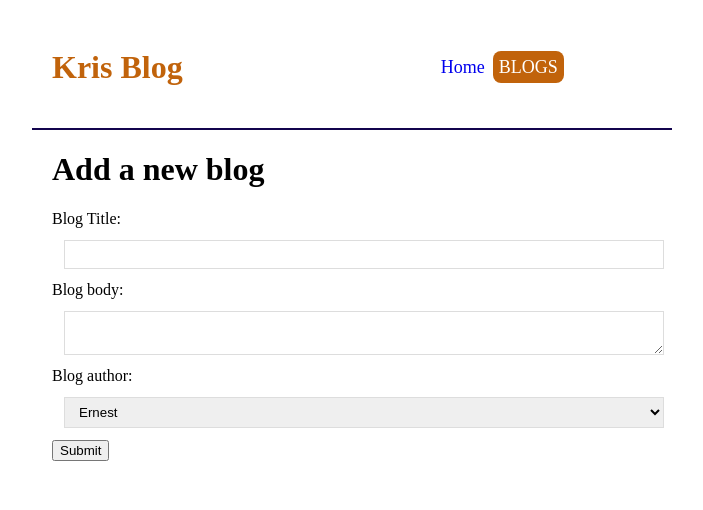
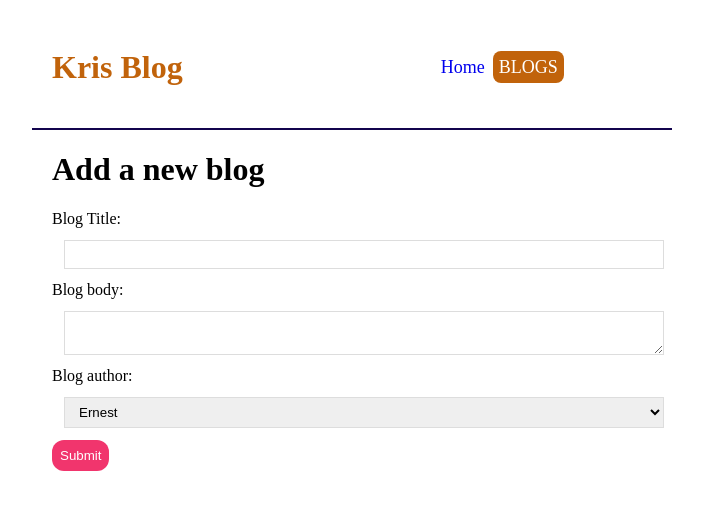
Before and after one commit to ernestkris6/web, a React (Create React App) app: page /create in a window 1280 px wide. Shown: the top 510 px of the page, without its empty margins (288-991 px from the left). Built offline with nearby package versions, Linux system fonts and the light colour scheme.

Commit message:
button style

```diff
--- a/src/Pages/Create.css
+++ b/src/Pages/Create.css
@@ -18,3 +18,12 @@
     box-sizing: border-box;
     display: block;
 }
+
+.create button {
+    background-color: #f1356d;
+    border: none;
+    padding: 8px;
+    border-radius: 12px;
+    color: #fff;
+
+}
```
